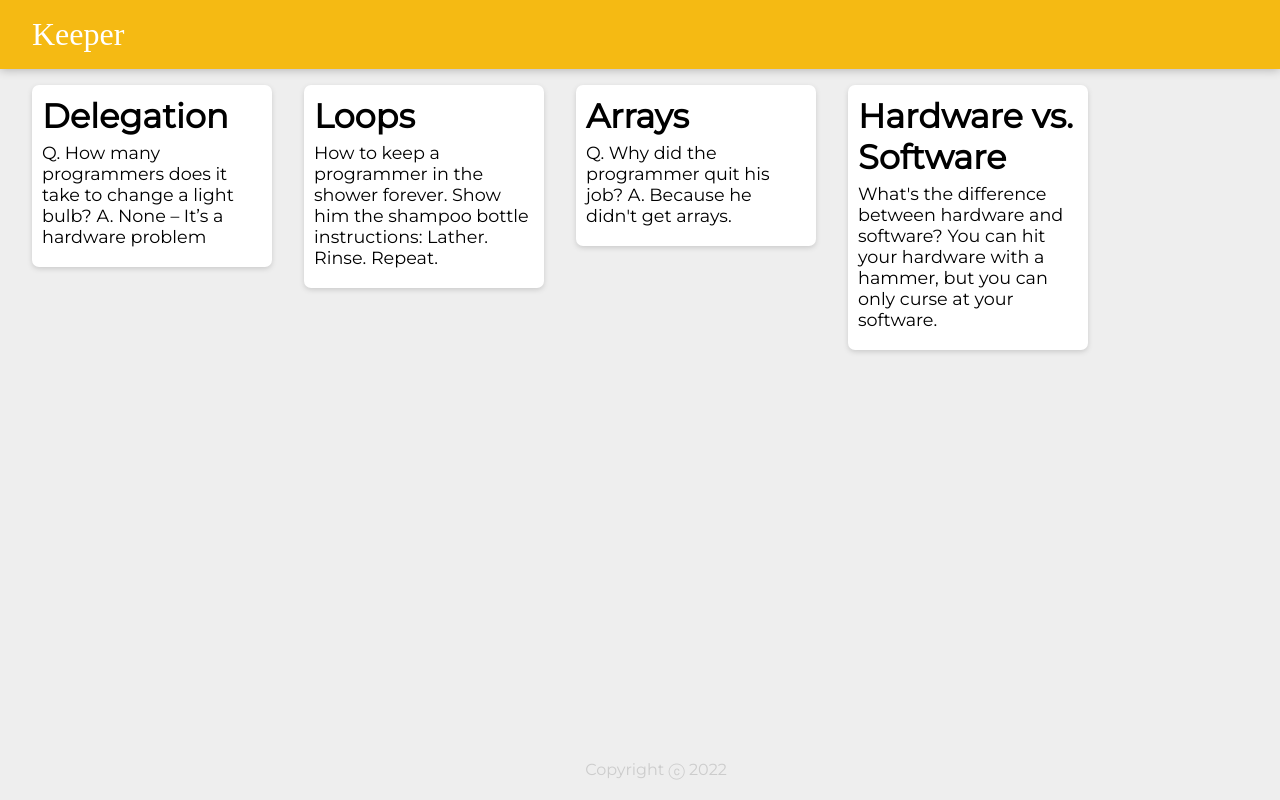
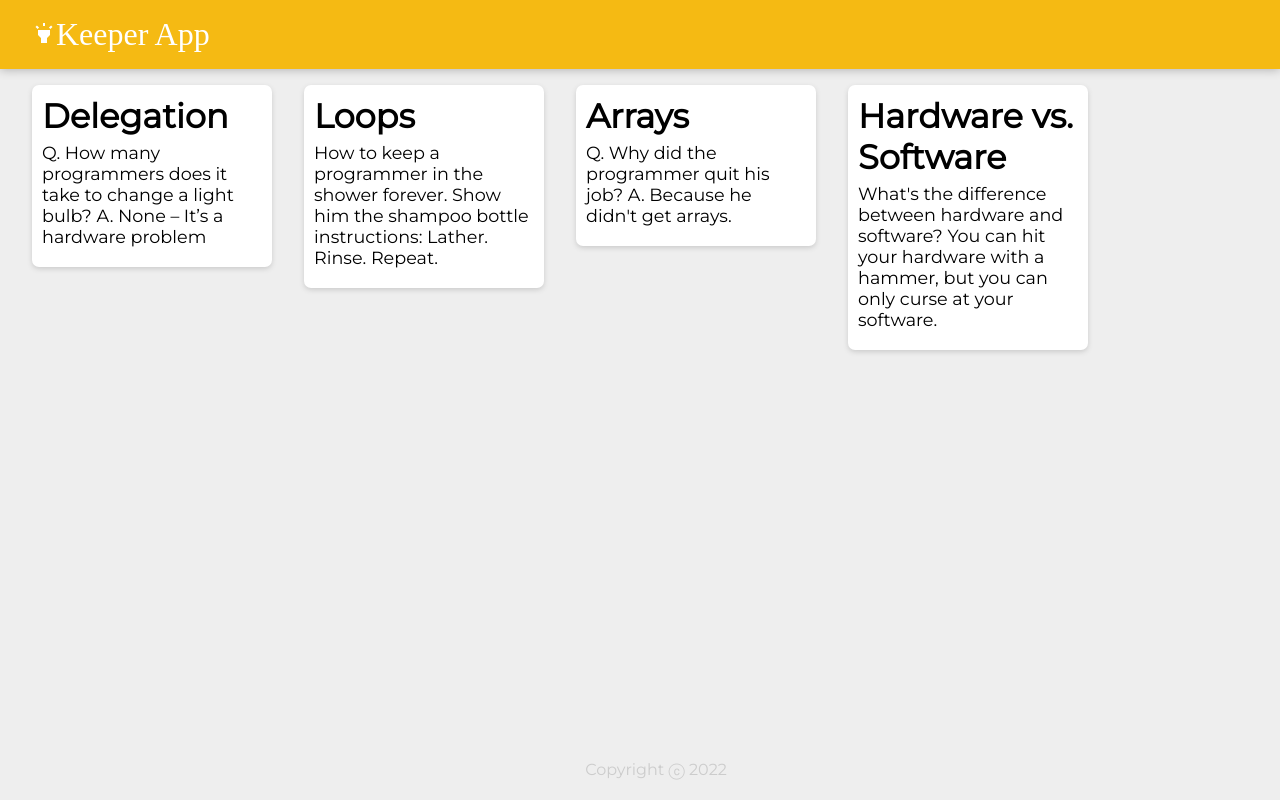
Before and after one commit to Denna123/Simple-projects, a React (Create React App) app in the folder keeper-app-v1/: page / in a window 1280 px wide. Built offline with nearby package versions, Linux system fonts and the light colour scheme.

Commit message:
Update Header.jsx

```diff
--- a/keeper-app-v1/src/components/Header.jsx
+++ b/keeper-app-v1/src/components/Header.jsx
@@ -1,9 +1,13 @@
 import React from "react";
+import HighlightIcon from '@mui/icons-material/Highlight';
 
 function Header() {
   return (
     <header>
-      <h1>Keeper</h1>
+      <h1>
+        <HighlightIcon />
+        Keeper App
+      </h1>
     </header>
   );
 }
```
